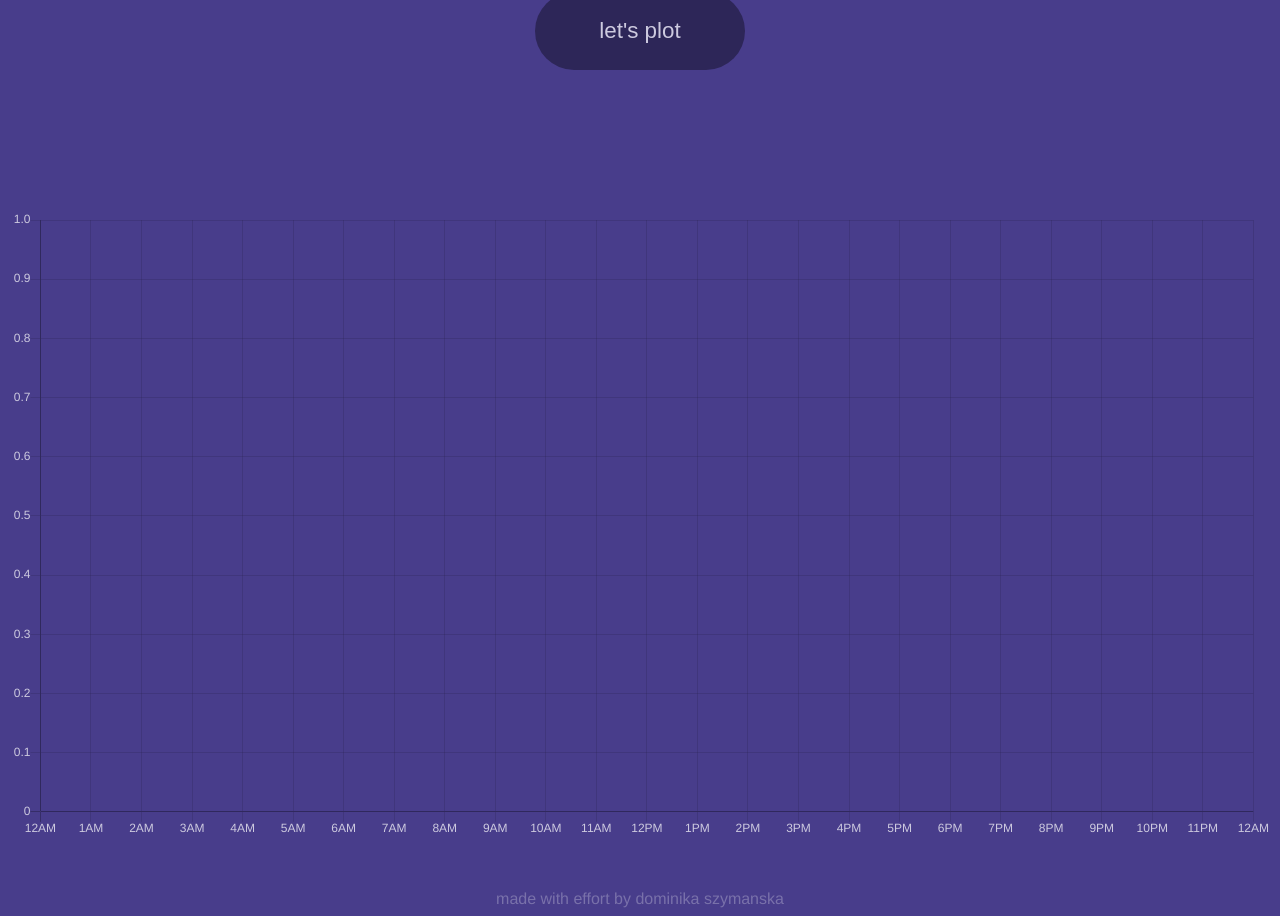
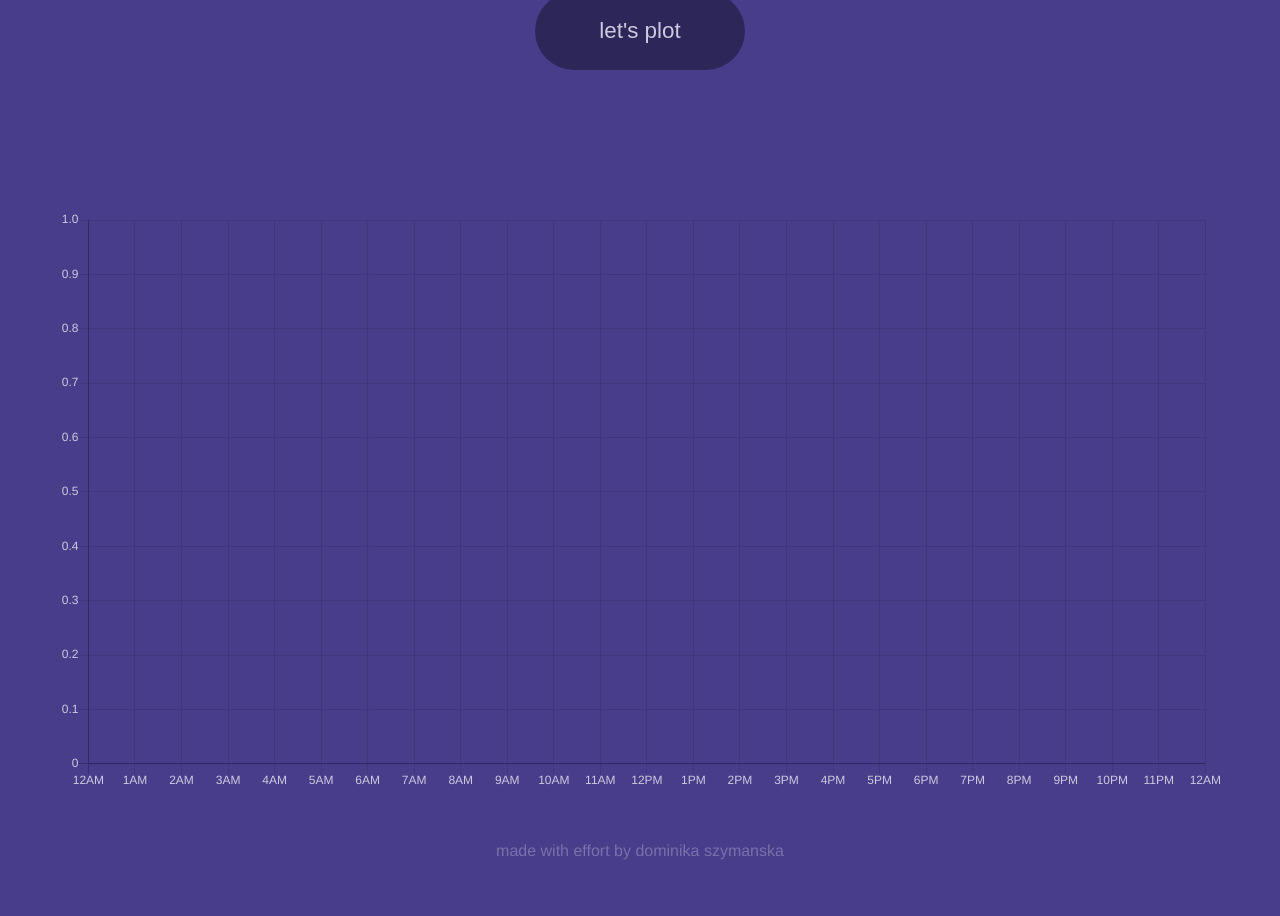
Before and after one commit to nidomika/graph0mania, a plain HTML site: page index.html in a window 1280 px wide. Shown: the part 1092-2008 px from the top of the page. After the commit the page ends 1960 px from the top, so only its background shows below. Drawn offline with nearby package versions, Linux system fonts and the light colour scheme.

Commit message:
smol padding changes

```diff
--- a/styles.css
+++ b/styles.css
@@ -85,11 +85,13 @@
 
  #graphMe {
      margin: auto;
-     padding: 3em 0;
-     width: 100%;
+     padding: 3em;
  }
 
- /* #myChart {} */
+ /* #myChart {
+     margin: auto;
+     padding: 1em;
+ } */
 
  footer {
      width: 100%;
```
